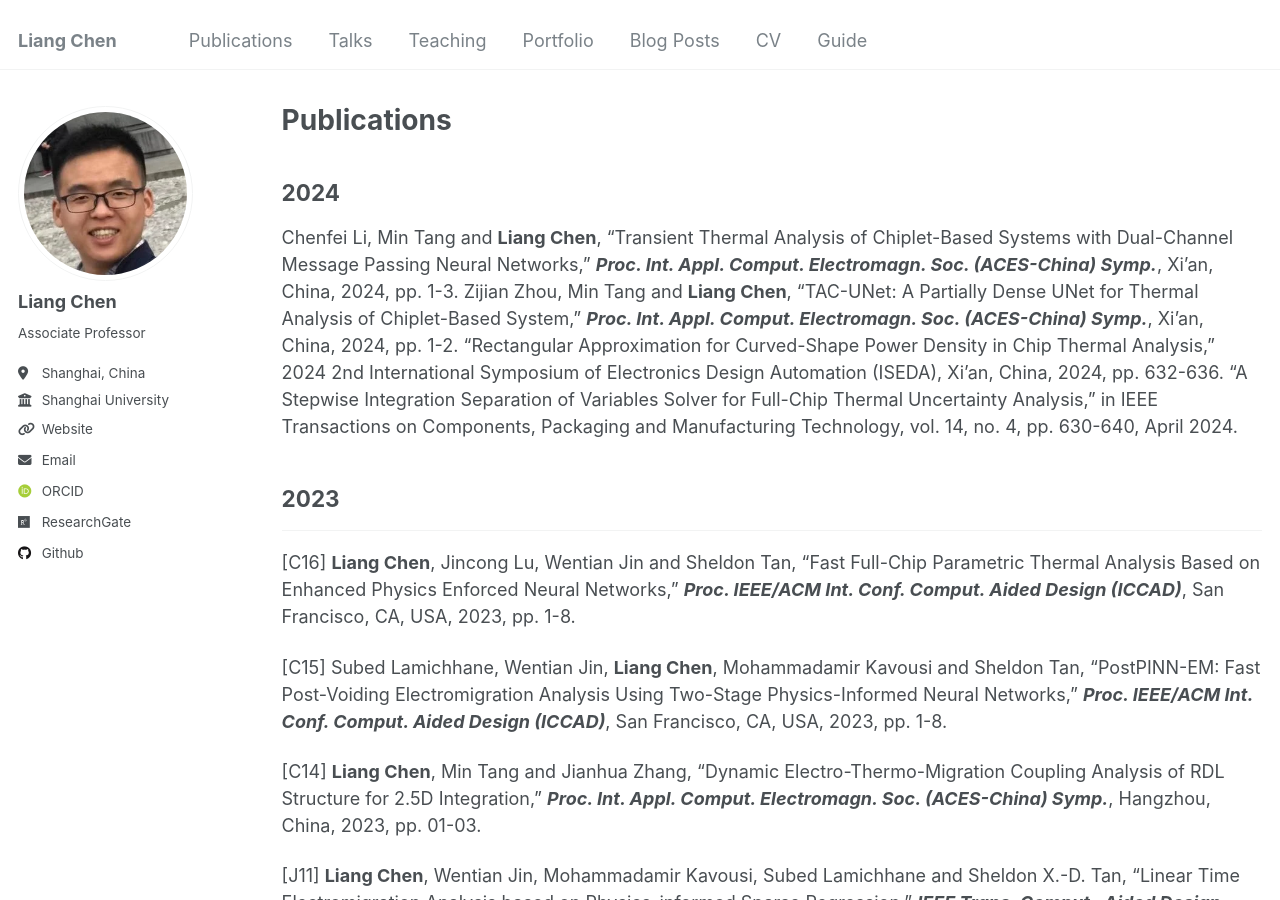
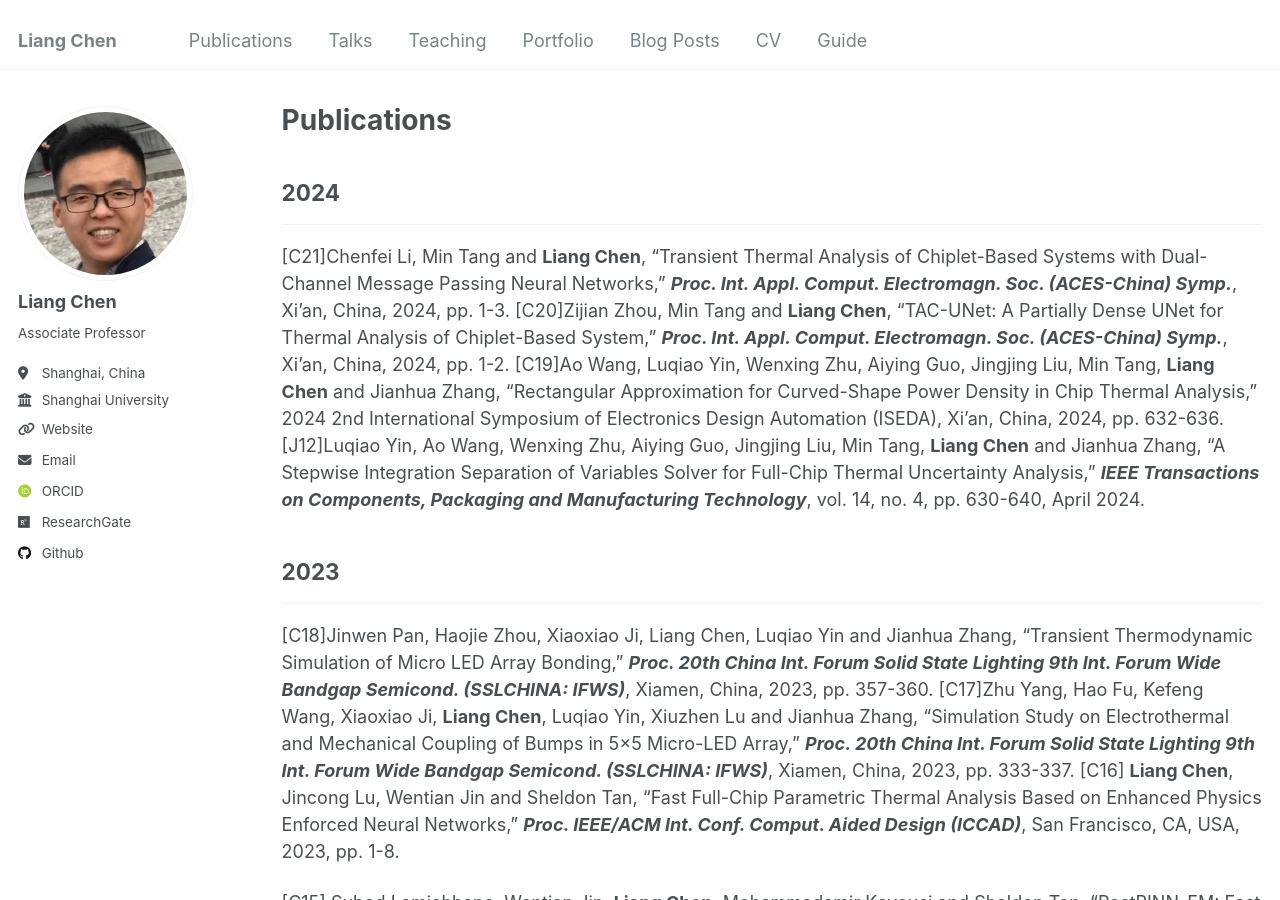
Before and after one commit to leonchenucr/leonchenucr.github.io, a Jekyll site: the page built from _pages/publications.md, in a window 1280 px wide and 900 px high. Built offline with Jekyll 4.4.1, drawn with Linux system fonts in a browser that asks for light colours; some web fonts are replaced.

Commit message:
Update publications.md

```diff
--- a/_pages/publications.md
+++ b/_pages/publications.md
@@ -5,13 +5,16 @@ permalink: /publications/
 author_profile: true
 ---
 ## 2024
-Chenfei Li, Min Tang and **Liang Chen**, "Transient Thermal Analysis of Chiplet-Based Systems with Dual-Channel Message Passing Neural Networks," **_Proc. Int. Appl. Comput. Electromagn. Soc. (ACES-China) Symp._**, Xi'an, China, 2024, pp. 1-3.
-Zijian Zhou, Min Tang and **Liang Chen**, "TAC-UNet: A Partially Dense UNet for Thermal Analysis of Chiplet-Based System," **_Proc. Int. Appl. Comput. Electromagn. Soc. (ACES-China) Symp._**, Xi'an, China, 2024, pp. 1-2.
-"Rectangular Approximation for Curved-Shape Power Density in Chip Thermal Analysis," 2024 2nd International Symposium of Electronics Design Automation (ISEDA), Xi'an, China, 2024, pp. 632-636.
-"A Stepwise Integration Separation of Variables Solver for Full-Chip Thermal Uncertainty Analysis," in IEEE Transactions on Components, Packaging and Manufacturing Technology, vol. 14, no. 4, pp. 630-640, April 2024.
+------
+[C21]Chenfei Li, Min Tang and **Liang Chen**, "Transient Thermal Analysis of Chiplet-Based Systems with Dual-Channel Message Passing Neural Networks," **_Proc. Int. Appl. Comput. Electromagn. Soc. (ACES-China) Symp._**, Xi'an, China, 2024, pp. 1-3.
+[C20]Zijian Zhou, Min Tang and **Liang Chen**, "TAC-UNet: A Partially Dense UNet for Thermal Analysis of Chiplet-Based System," **_Proc. Int. Appl. Comput. Electromagn. Soc. (ACES-China) Symp._**, Xi'an, China, 2024, pp. 1-2.
+[C19]Ao Wang, Luqiao Yin, Wenxing Zhu, Aiying Guo, Jingjing Liu, Min Tang, **Liang Chen** and Jianhua Zhang, "Rectangular Approximation for Curved-Shape Power Density in Chip Thermal Analysis," 2024 2nd International Symposium of Electronics Design Automation (ISEDA), Xi'an, China, 2024, pp. 632-636.
+[J12]Luqiao Yin, Ao Wang, Wenxing Zhu, Aiying Guo, Jingjing Liu, Min Tang, **Liang Chen** and Jianhua Zhang, "A Stepwise Integration Separation of Variables Solver for Full-Chip Thermal Uncertainty Analysis," **_IEEE Transactions on Components, Packaging and Manufacturing Technology_**, vol. 14, no. 4, pp. 630-640, April 2024.
 
 ## 2023
 ------
+[C18]Jinwen Pan, Haojie Zhou, Xiaoxiao Ji, Liang Chen, Luqiao Yin and Jianhua Zhang, “Transient Thermodynamic Simulation of Micro LED Array Bonding,” **_Proc. 20th China Int. Forum Solid State Lighting 9th Int. Forum Wide Bandgap Semicond. (SSLCHINA: IFWS)_**, Xiamen, China, 2023, pp. 357-360.
+[C17]Zhu Yang, Hao Fu, Kefeng Wang, Xiaoxiao Ji, **Liang Chen**, Luqiao Yin, Xiuzhen Lu and Jianhua Zhang, “Simulation Study on Electrothermal and Mechanical Coupling of Bumps in 5×5 Micro-LED Array,” **_Proc. 20th China Int. Forum Solid State Lighting 9th Int. Forum Wide Bandgap Semicond. (SSLCHINA: IFWS)_**, Xiamen, China, 2023, pp. 333-337.
 [C16] **Liang Chen**, Jincong Lu, Wentian Jin and Sheldon Tan, “Fast Full-Chip Parametric Thermal Analysis Based on Enhanced Physics Enforced Neural Networks,” **_Proc. IEEE/ACM Int. Conf. Comput. Aided Design (ICCAD)_**, San Francisco, CA, USA, 2023, pp. 1-8.
 
 [C15] Subed Lamichhane, Wentian Jin, **Liang Chen**, Mohammadamir Kavousi and Sheldon Tan, “PostPINN-EM: Fast Post-Voiding Electromigration Analysis Using Two-Stage Physics-Informed Neural Networks,” **_Proc. IEEE/ACM Int. Conf. Comput. Aided Design (ICCAD)_**, San Francisco, CA, USA, 2023, pp. 1-8.
```
